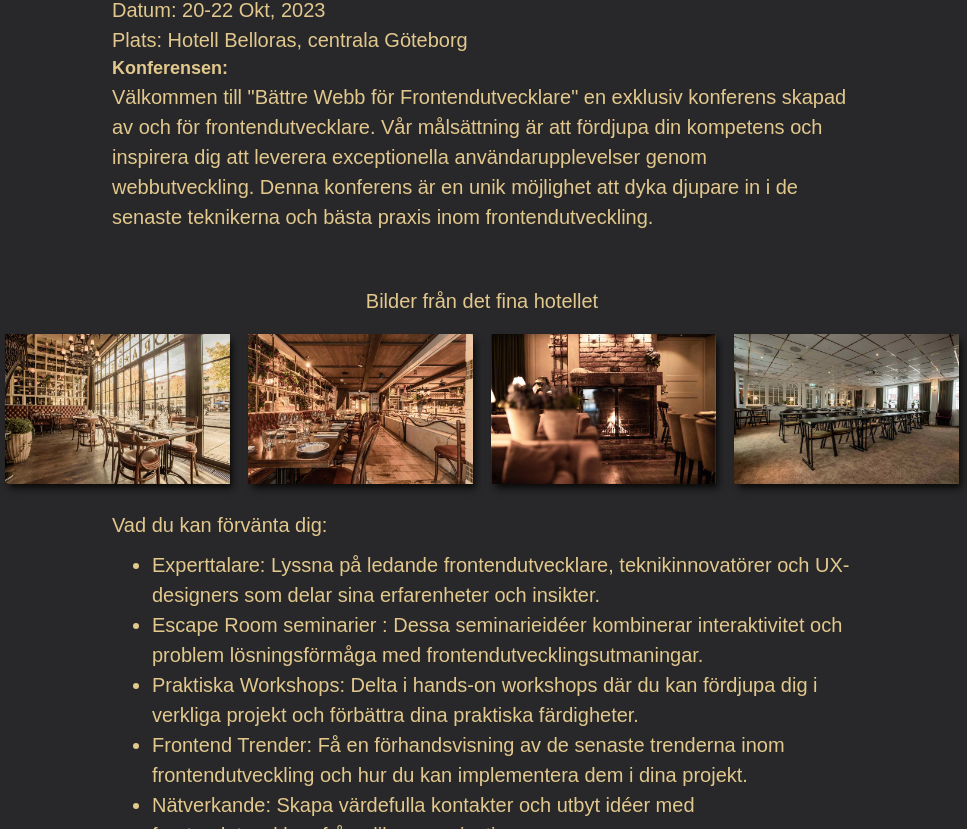
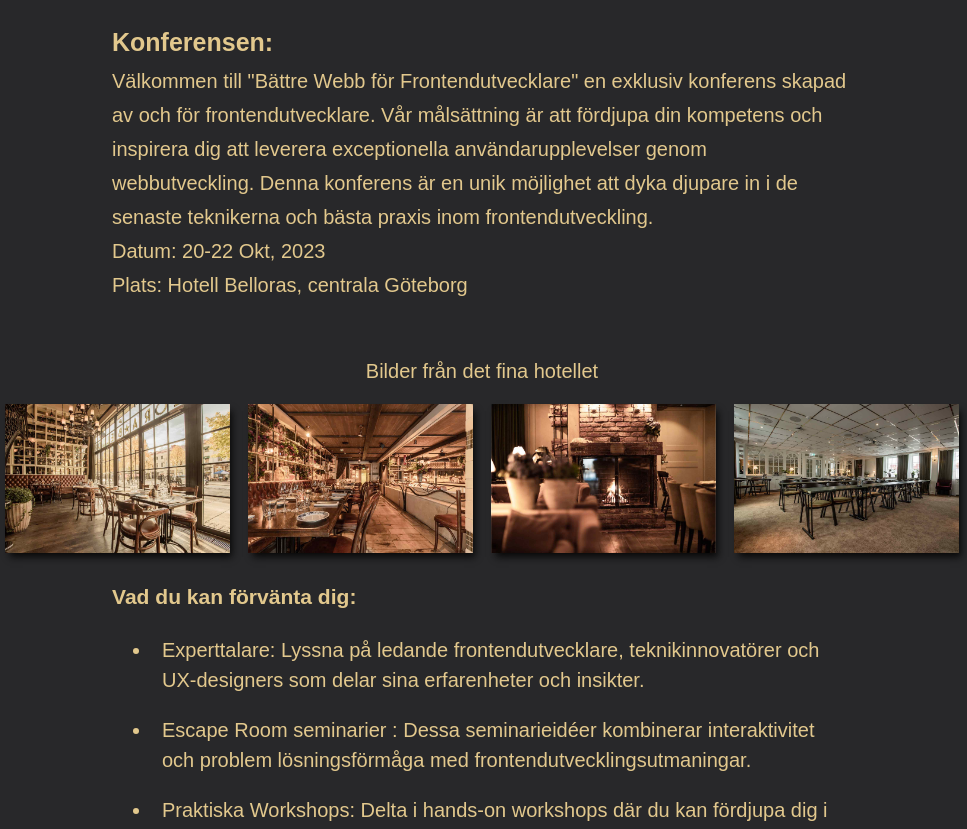
Before and after one commit to LindaAmnell/cuddly-pancake-better-webb, a plain HTML site: page index.html in a window 1280 px wide. Shown: the part 228-1057 px from the top of the page, without its empty margins (158-1125 px from the left). Drawn offline with Linux system fonts and the light colour scheme; a web font is replaced by a local one.

Commit message:
små fixat det sista

```diff
--- a/index.html
+++ b/index.html
@@ -24,9 +24,7 @@
       <section class="container">
         <h1>Bättre Webb</h1>
         <div class="info">
-          <p>Datum: 20-22 Okt, 2023</p>
-          <p>Plats: Hotell Belloras, centrala Göteborg</p>
-          <h4>Konferensen:</h4>
+          <h3 class="infotext">Konferensen:</h3>
           <p>
             Välkommen till "Bättre Webb för Frontendutvecklare" en exklusiv
             konferens skapad av och för frontendutvecklare. Vår målsättning är
@@ -35,6 +33,8 @@
             konferens är en unik möjlighet att dyka djupare in i de senaste
             teknikerna och bästa praxis inom frontendutveckling.
           </p>
+          <p>Datum: 20-22 Okt, 2023</p>
+          <p>Plats: Hotell Belloras, centrala Göteborg</p>
         </div>
 
         <div class="hotellet">
@@ -67,29 +67,24 @@
           </div>
         </div>
         <div class="info">
-          <p>Vad du kan förvänta dig:</p>
+          <h3>Vad du kan förvänta dig:</h3>
           <ul>
-            <li>
+            <li class="listinfo">
               Experttalare: Lyssna på ledande frontendutvecklare,
               teknikinnovatörer och UX-designers som delar sina erfarenheter och
               insikter.
             </li>
-            <li>
+            <li class="listinfo">
               Escape Room seminarier : Dessa seminarieidéer kombinerar
               interaktivitet och problem lösningsförmåga med
               frontendutvecklingsutmaningar.
             </li>
-            <li>
+            <li class="listinfo">
               Praktiska Workshops: Delta i hands-on workshops där du kan
               fördjupa dig i verkliga projekt och förbättra dina praktiska
               färdigheter.
             </li>
-            <li>
-              Frontend Trender: Få en förhandsvisning av de senaste trenderna
-              inom frontendutveckling och hur du kan implementera dem i dina
-              projekt.
-            </li>
-            <li>
+            <li class="listinfo">
               Nätverkande: Skapa värdefulla kontakter och utbyt idéer med
               frontendutvecklare från olika organisationer
             </li>
@@ -105,7 +100,7 @@
 
       <section class="container">
         <div class="event">
-          <h3>Bättre Webb</h3>
+          <h3>Helgens schema</h3>
           <div class="dator">
             <div class="litencontainer">
               <img
@@ -114,7 +109,7 @@
                 alt="bild på en dator" />
               <div class="datortext">
                 <p>Experttalare</p>
-                <p>seminarier</p>
+                <p>Seminarier</p>
                 <div class="knapp"><a href="#fredag">20 okt</a></div>
               </div>
             </div>
@@ -126,7 +121,7 @@
                 alt="bild på en dator" />
               <div class="datortext">
                 <p>Experttalare</p>
-                <p>seminarier</p>
+                <p>Seminarier</p>
                 <p>Workshops</p>
                 <div class="knapp"><a href="#lördag">21 okt</a></div>
               </div>
@@ -137,7 +132,7 @@
                 src="bilder/datorer3.png"
                 alt="bild på en dator" />
               <div class="datortext">
-                <p>seminarier</p>
+                <p>Seminarier</p>
                 <p>Workshops</p>
                 <div class="knapp"><a href="#söndag">22 okt</a></div>
               </div>
@@ -155,11 +150,14 @@
             Deltagarna måste använda sina frontendutvecklingsfärdigheter för att
             rätta till buggar och problem på en trasig webbplats.
           </p>
+          <br />
+
           <p class="text">Frontend Puzzles and CSS Challenges:</p>
           <p>
             Ett seminarium som innehåller gåtor och CSS-utmaningar som
             deltagarna måste lösa för att fortsätta genom rummen.
           </p>
+          <br />
           <p class="text">
             JavaScript Escape Room,The Quest for Interactivity:
           </p>
@@ -175,21 +173,25 @@
             att göra webbplatsen responsiv och anpassad till olika enheter och
             skärmstorlekar.
           </p>
+          <br />
           <p class="text">Web Accessibility:</p>
           <p>
             Deltagarna måste använda webbtillgänglighetsprinciper och tekniker
             för att göra webbplatsen användarvänlig för alla.
           </p>
+          <br />
           <p class="text">Frontend Performance Race:</p>
           <p>
             Ett seminarium som fokuserar på att förbättra webbplatsens prestanda
             genom att optimera frontendkoden.
           </p>
+          <br />
           <p class="text">Design Patterns and Escape Room Puzzles:</p>
           <p>
             Deltagarna måste använda designmönster och bästa praxis inom
             frontendutveckling för att lösa gåtor och problem.
           </p>
+          <br />
           <p class="text">Web Animation Mysteries:</p>
           <p>
             Ett seminarium som inkluderar uppgifter med webbanimationer som
@@ -204,6 +206,7 @@
             förbättra användarupplevelsen och konverteringsgraden på en
             e-handelswebbplats.
           </p>
+          <br />
           <p class="text">Building a Progressive Web App:</p>
           <p>
             Ett seminarium där deltagarna måste bygga och optimera en progressiv
--- a/style.css
+++ b/style.css
@@ -89,7 +89,10 @@ main {
 }
 h1 {
   margin-bottom: 0.5em;
-  font-size: xx-large;
+  font-size: 45px;
+}
+.infotext {
+  font-size: 25px;
 }
 .hotellet {
   padding: 1em;
@@ -115,11 +118,11 @@ h1 {
   position: relative;
   top: 0em;
   transition: 0.25s ease-in-out;
-  @media (min-width: 1400px) {
+  @media (min-width: 1250px) {
     &:hover {
       z-index: 100;
       width: 190%;
-      top: -0.7em;
+      right: 3em;
       box-shadow: 0.2em 0.3em 0.4em -0.1em #e2c88d;
     }
   }
@@ -152,6 +155,10 @@ li {
 }
 .info {
   max-width: 740px;
+  line-height: 1.7;
+}
+.listinfo {
+  padding: 0.5em;
   line-height: 1.5;
 }
 .datorer {
@@ -162,7 +169,7 @@ li {
   top: 0.1em;
 
   &:hover {
-    top: -1.4em;
+    top: -2em;
     box-shadow: 0.2em 0.3em 0.4em -0.1em #e2c88d;
     transition: all 0.4s ease-in;
   }
@@ -255,6 +262,7 @@ h2 {
 .textcontainer {
   max-width: 740px;
 }
+
 .text {
   color: #b2ab9b;
   font-weight: 500;
```
Also changed, not shown: anmalan.html (+2 -2 lines).
